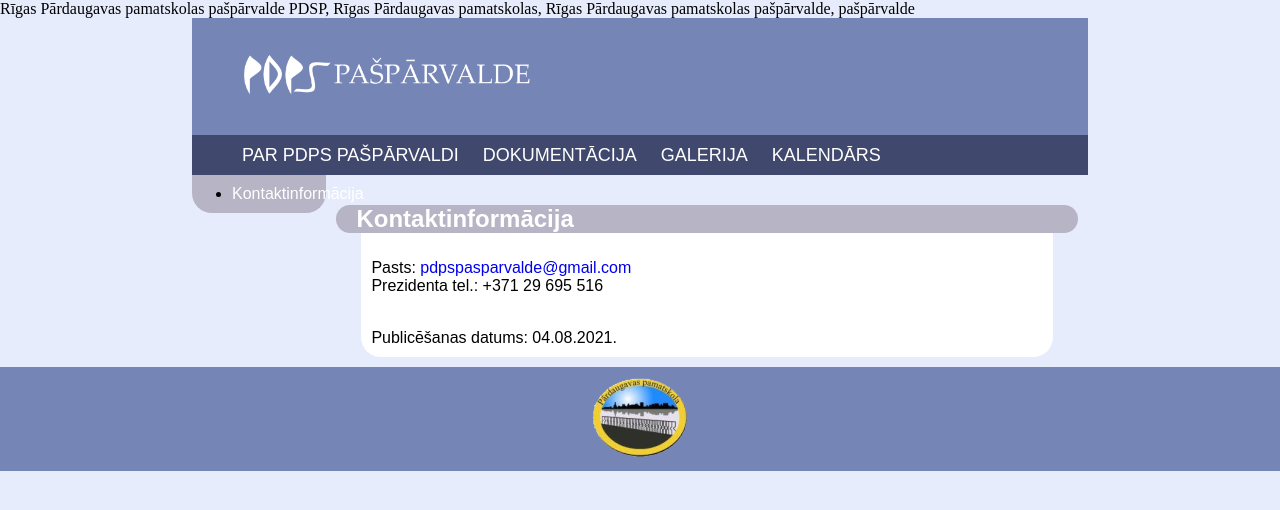
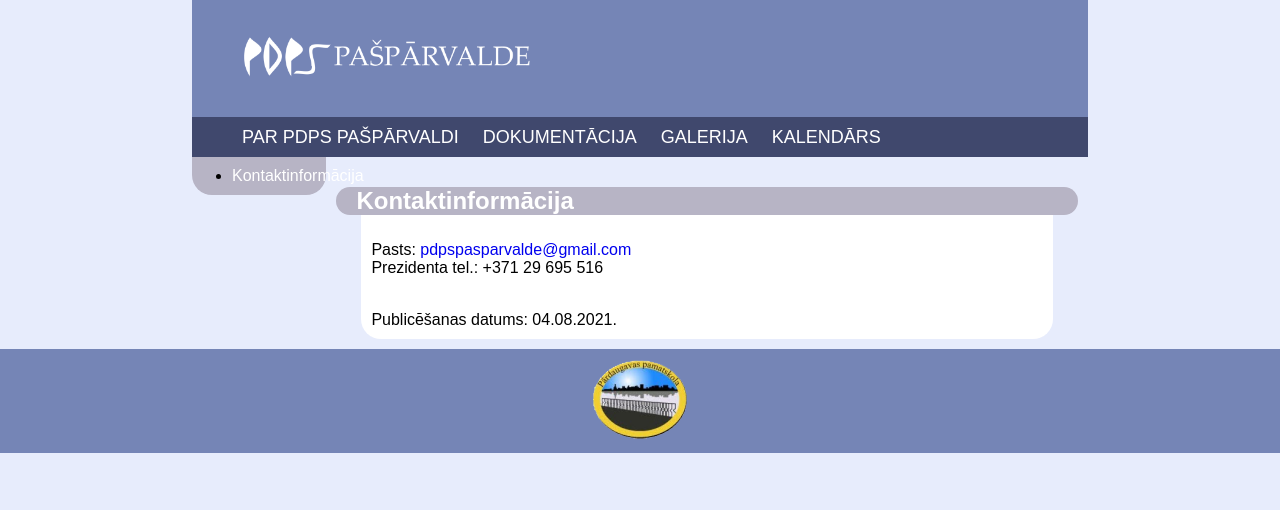
Before and after one commit to pdps-pasparvalde/general, a plain HTML site: page index.html in a window 1280 px wide. Drawn offline with Linux system fonts and the light colour scheme.

Commit message:
Add files via upload

```diff
--- a/index.html
+++ b/index.html
@@ -7,10 +7,6 @@
     <title>PDPS pašpārvalde</title>
     <link rel="stylesheet" href="css/main.css">
     <link rel="shortcut icon" href="img/pdpsP-1-negativ.svg" type="image/svg">
-    <description>Rīgas Pārdaugavas pamatskolas pašpārvalde</description>
-    <keywords>PDSP, Rīgas Pārdaugavas pamatskolas, Rīgas Pārdaugavas pamatskolas pašpārvalde,
-        pašpārvalde
-    </keywords>
 </head>
 <body>
     <div class="content_box">
```
